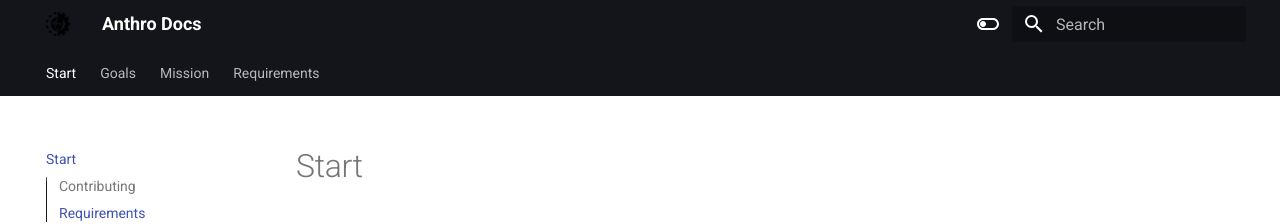
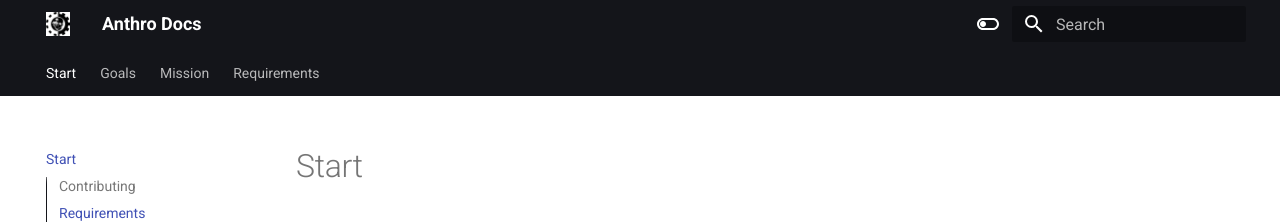
Before and after one commit to Anthrobotics/anthro-docs, an MkDocs documentation site: the page built from docs/index.md, in a window 1280 px wide. Shown: the top 224 px of the page. Built offline with MkDocs 1.6.1 and Material for MkDocs 9.7.7, drawn with Linux system fonts in a browser that asks for light colours.

Commit message:
update yml

```diff
--- a/mkdocs.yml
+++ b/mkdocs.yml
@@ -1,6 +1,6 @@
 site_name: Anthro Docs
 theme:
-  logo: anthro-logo-400x400-tbg.png
+  logo: anthro-logo-400x400.jpg
   favicon: anthro-logo-400x400.jpg
   name: material
   features:
```
